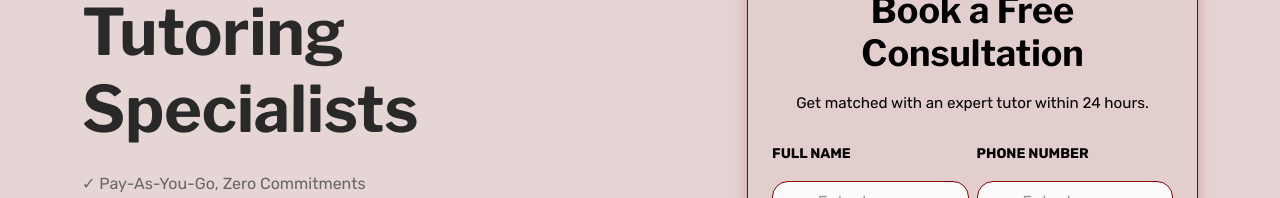
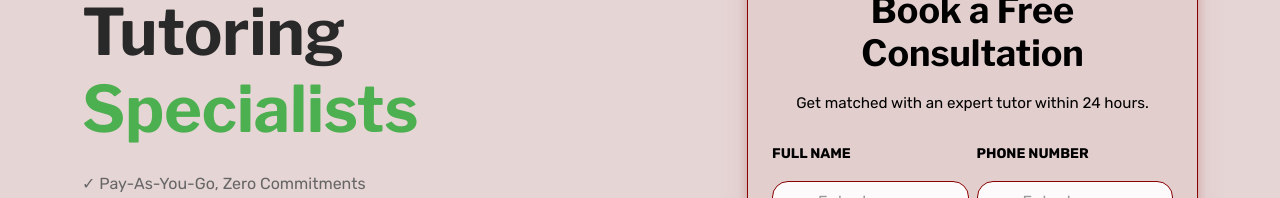
Before and after one commit to Harrygodfrey132/final-landing-page, a Next.js app: page / in a window 1280 px wide. Shown: the part 269-467 px from the top of the page. Built offline with nearby package versions, Linux system fonts and the light colour scheme.

Commit message:
Update Specialists text to permanent green color

```diff
--- a/components/sections/home/Section1.tsx
+++ b/components/sections/home/Section1.tsx
@@ -37,11 +37,8 @@ export default function Section1() {
                         <div className="col-lg-6 col-md-12">
                             <h1 className="text-dark mt-2 display-1 fw-bold" style={{ fontSize: '4rem', lineHeight: '1.2', marginBottom: '1.5rem' }}>
                                 GCSE and A-level Tutoring <span
-                                    onMouseEnter={() => setIsHovered(true)}
-                                    onMouseLeave={() => setIsHovered(false)}
                                     style={{
-                                        transition: 'color 0.3s ease',
-                                        color: isHovered ? '#4CAF50' : 'inherit',
+                                        color: '#4CAF50',
                                         cursor: 'pointer'
                                     }}
                                 >Specialists</span>
--- a/components/sections/home/Section4.tsx
+++ b/components/sections/home/Section4.tsx
@@ -43,11 +43,7 @@ export default function Section4() {
                             </div>
                             <a href="tel: +447859965776" className="btn btn-warning mt-4">
                                 <span>get in touch</span>
-                                <svg xmlns="http://www.w3.org/2000/svg" width={16} height={16} viewBox="0 0 16 16" fill="none">
-                                    <g clipPath="url(#clip0_828_193)">
-                                        <path d="M15.8167 7.55759C15.8165 7.5574 15.8163 7.55719 15.8161 7.557L12.5504 4.307C12.3057 4.06353 11.91 4.06444 11.6665 4.30912C11.423 4.55378 11.4239 4.9495 11.6686 5.193L13.8612 7.375H0.625C0.279813 7.375 0 7.65481 0 8C0 8.34519 0.279813 8.625 0.625 8.625H13.8612L11.6686 10.807C11.4239 11.0505 11.423 11.4462 11.6665 11.6909C11.91 11.9356 12.3058 11.9364 12.5504 11.693L15.8162 8.443C15.8163 8.44281 15.8165 8.44259 15.8167 8.4424C16.0615 8.19809 16.0607 7.80109 15.8167 7.55759Z" fill="white" />
-                                    </g>
-                                </svg>
+
                             </a>
                         </div>
                     </div>
```
